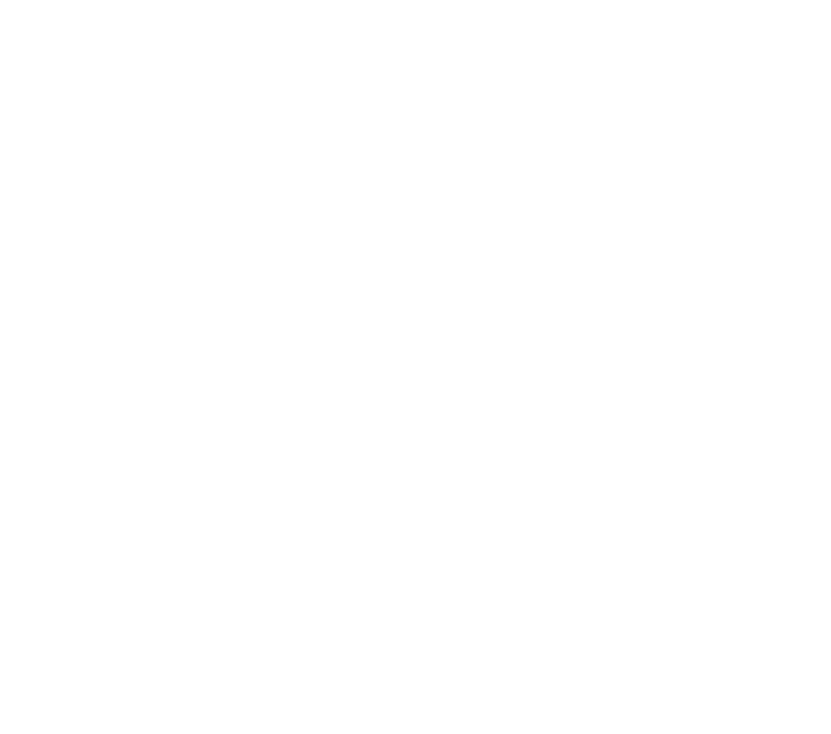
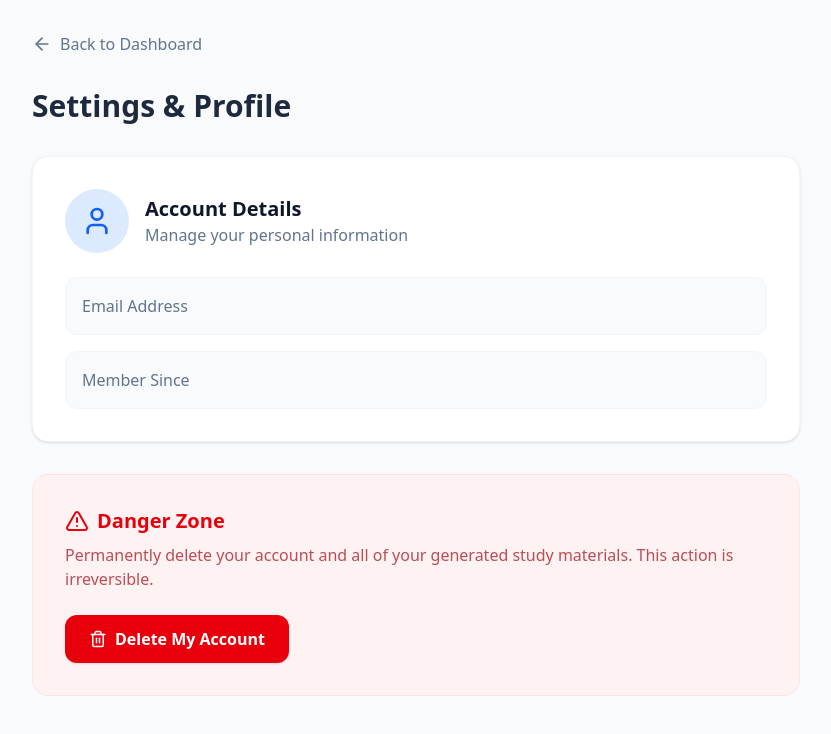
Before and after one commit to AbdulMoez777/Final_Project, a React (Vite) app in the folder fypfolder/: page /settings in a window 1280 px wide. Before the commit this address had no page. Shown: the top 734 px of the page, without its empty margins (224-1055 px from the left). Built offline with nearby package versions, Linux system fonts and the light colour scheme; no server answers; sample sign-in values are in the browser's storage.

Commit message:
Account Del Created

```diff
--- a/fypfolder/src/App.jsx
+++ b/fypfolder/src/App.jsx
@@ -9,6 +9,7 @@
 import QuizGenerator from './pages/QuizGenerator';
 import FlashcardsPage from './pages/FlashcardsPage';
 import ActivityViewer from './pages/ActivityViewer';
+import Settings from './pages/Settings';
 
 function App() {
   return (
@@ -25,6 +26,7 @@
         <Route path="/quiz-generator" element={<QuizGenerator />} />
         <Route path="/flashcards" element={<FlashcardsPage />} />
         <Route path="/activity/:id" element={<ActivityViewer />} />
+        <Route path="/settings" element={<Settings />} />
       </Routes>
     </BrowserRouter>
   );
--- a/fypfolder/src/pages/Dashboard.jsx
+++ b/fypfolder/src/pages/Dashboard.jsx
@@ -4,7 +4,6 @@
   FileText,
   BrainCircuit,
   Layers,
-  UploadCloud,
   Settings,
   LogOut,
   Search,
@@ -19,8 +18,9 @@
   const navigate = useNavigate();
 
   const [recentActivities, setRecentActivities] = useState([]);
+  const [searchQuery, setSearchQuery] = useState("");
+  const [userName, setUserName] = useState("Student"); // State is ready!
 
-  // 👇 NEW: State to hold your actual database stats
   const [progressStats, setProgressStats] = useState({
     quizzes_taken: 0,
     flashcards_reviewed: 0,
@@ -29,7 +29,6 @@
 
   const [isLoadingActivities, setIsLoadingActivities] = useState(true);
 
-  // 👇 UPDATED: Fetches the new combined data structure from Django
   useEffect(() => {
     const fetchRecentActivity = async () => {
       try {
@@ -49,15 +48,20 @@
               Authorization: `Token ${token}`,
               "Content-Type": "application/json",
             },
-          },
+          }
         );
 
         if (response.ok) {
           const data = await response.json();
           setRecentActivities(data.recent_activity);
           setProgressStats(data.progress_stats);
+
+          // 👇 UPDATE 1: Save the username from Django!
+          if (data.username) {
+            setUserName(data.username);
+          }
+
         } else if (response.status === 401) {
-          // If Django says "Unauthorized" (maybe the token expired)
           localStorage.removeItem("token");
           navigate("/login");
         } else {
@@ -71,12 +75,21 @@
     };
 
     fetchRecentActivity();
-  }, []);
+  }, [navigate]);
 
   const handleLogout = () => {
     localStorage.removeItem("token");
     navigate("/login");
   };
+
+  const filteredActivities = recentActivities.filter((activity) => {
+    const searchLower = searchQuery.toLowerCase();
+    return (
+      activity.title.toLowerCase().includes(searchLower) ||
+      activity.file.toLowerCase().includes(searchLower) ||
+      activity.type.toLowerCase().includes(searchLower)
+    );
+  });
 
   return (
     <div className="flex h-screen bg-slate-50 font-sans">
@@ -109,11 +122,10 @@
             icon={<Layers size={20} />}
             text="Flashcards"
           />
-
         </nav>
 
         <div className="p-4 border-t border-slate-100">
-          <SidebarItem icon={<Settings size={20} />} text="Settings" />
+          <SidebarItem onClick={() => navigate('/settings')} icon={<Settings size={20} />} text="Settings" />
           <button
             onClick={handleLogout}
             className="flex items-center gap-3 px-4 py-3 text-red-500 hover:bg-red-50 rounded-xl w-full transition-colors font-medium"
@@ -138,16 +150,15 @@
               />
               <input
                 type="text"
-                placeholder="Search summaries..."
+                placeholder="Search activity..."
+                value={searchQuery}
+                onChange={(e) => setSearchQuery(e.target.value)}
                 className="pl-10 pr-4 py-2 bg-slate-100 rounded-full text-sm focus:outline-none focus:ring-2 focus:ring-blue-200 w-64"
               />
             </div>
-            <button className="relative text-slate-500 hover:text-blue-600">
-              <Bell size={24} />
-              <span className="absolute top-0 right-0 w-2.5 h-2.5 bg-red-500 rounded-full border-2 border-white"></span>
-            </button>
-            <div className="w-10 h-10 bg-blue-100 rounded-full flex items-center justify-center text-blue-600 font-bold">
-              AM
+
+            <div className="w-10 h-10 bg-blue-100 rounded-full flex items-center justify-center text-blue-600 font-bold uppercase">
+              {userName.charAt(0)}
             </div>
           </div>
         </header>
@@ -156,8 +167,9 @@
         <div className="flex-1 overflow-y-auto p-8">
           <div className="max-w-6xl mx-auto">
             <div className="mb-8">
-              <h1 className="text-3xl font-bold text-slate-900">
-                Welcome back, Abdul Moez! 👋
+              {/* 👇 UPDATE 3: Dynamic Welcome Message */}
+              <h1 className="text-3xl font-bold text-slate-900 capitalize">
+                Welcome back, {userName.split('@')[0]}! 👋
               </h1>
               <p className="text-slate-500 mt-1">
                 Ready to generate some new study materials today?
@@ -195,7 +207,6 @@
             <div className="grid grid-cols-1 lg:grid-cols-3 gap-8">
               {/* Left Column: Stats & Goals */}
               <div className="space-y-8">
-                {/* 👇 UPDATED: Stats Row now uses Real Data */}
                 <div className="bg-white p-6 rounded-2xl shadow-sm border border-slate-100">
                   <h3 className="font-bold text-slate-800 mb-4">
                     Your Progress
@@ -238,8 +249,8 @@
                       <Loader2 className="animate-spin mb-2" size={32} />
                       <p>Loading your history...</p>
                     </div>
-                  ) : recentActivities.length > 0 ? (
-                    recentActivities.map((activity) => (
+                  ) : filteredActivities.length > 0 ? (
+                    filteredActivities.map((activity) => (
                       <DynamicActivityItem
                         key={activity.id}
                         activity={activity}
@@ -248,8 +259,9 @@
                   ) : (
                     <div className="text-center py-10 text-slate-500">
                       <p>
-                        No recent activity found. Generate a quiz or summary to
-                        get started!
+                        {searchQuery
+                          ? `No results found for "${searchQuery}"`
+                          : "No recent activity found. Generate a quiz or summary to get started!"}
                       </p>
                     </div>
                   )}
@@ -329,8 +341,9 @@
 
   return (
     <div
-    onClick={() => navigate(`/activity/${activity.id}`)}
-    className="cursor-pointer hover:shadow-md flex items-center justify-between p-4 border border-slate-100 rounded-xl hover:border-blue-200 transition-all bg-slate-50/50">
+      onClick={() => navigate(`/activity/${activity.id}`)}
+      className="cursor-pointer hover:shadow-md flex items-center justify-between p-4 border border-slate-100 rounded-xl hover:border-blue-200 transition-all bg-slate-50/50"
+    >
       <div className="flex items-center gap-4">
         <div
           className={`w-10 h-10 ${bgClass} ${iconClass} rounded-full flex items-center justify-center flex-shrink-0`}
--- /dev/null
+++ b/fypfolder/src/pages/Settings.jsx
@@ -0,0 +1,139 @@
+import React, { useState, useEffect } from "react";
+import { ArrowLeft, User, Trash2, AlertTriangle, Loader2 } from "lucide-react";
+import { useNavigate } from "react-router-dom";
+
+const Settings = () => {
+  const navigate = useNavigate();
+  const [profile, setProfile] = useState(null);
+  const [isLoading, setIsLoading] = useState(true);
+
+  // 1. Fetch the user's profile data when the page loads
+  useEffect(() => {
+    const fetchProfile = async () => {
+      try {
+        const token = localStorage.getItem("token");
+        if (!token) return navigate("/login");
+
+        const response = await fetch("http://127.0.0.1:8000/api/profile/", {
+          headers: { Authorization: `Token ${token}` },
+        });
+
+        if (response.ok) {
+          const data = await response.json();
+          console.log("DJANGO SENT:", data);
+          setProfile(data);
+        } else {
+          console.error("DJANGO ERROR STATUS:", response.status);
+        }
+      } catch (error) {
+        console.error("Failed to load profile", error);
+      } finally {
+        setIsLoading(false);
+      }
+    };
+
+    fetchProfile();
+  }, [navigate]);
+
+  // 2. The function to delete the account
+  const handleDeleteAccount = async () => {
+    // Double check that they actually want to do this!
+    const confirmDelete = window.confirm(
+      "Are you absolutely sure? This will permanently delete your account, all your quizzes, flashcards, and summaries. This cannot be undone.",
+    );
+
+    if (!confirmDelete) return;
+
+    try {
+      const token = localStorage.getItem("token");
+      const response = await fetch("http://127.0.0.1:8000/api/profile/", {
+        method: "DELETE",
+        headers: { Authorization: `Token ${token}` },
+      });
+
+      if (response.ok) {
+        alert("Your account has been deleted.");
+        localStorage.removeItem("token");
+        navigate("/login");
+      } else {
+        alert("Failed to delete account. Please try again.");
+      }
+    } catch (error) {
+      alert("Network error.");
+    }
+  };
+
+  if (isLoading)
+    return (
+      <div className="flex justify-center mt-20">
+        <Loader2 className="animate-spin text-blue-500" size={40} />
+      </div>
+    );
+
+  return (
+    <div className="min-h-screen bg-slate-50 p-8 font-sans text-slate-800">
+      <div className="max-w-3xl mx-auto">
+        {/* Header */}
+        <button
+          onClick={() => navigate("/dashboard")}
+          className="flex items-center text-slate-500 hover:text-blue-600 mb-8 font-medium transition-colors group"
+        >
+          <ArrowLeft
+            size={20}
+            className="mr-2 group-hover:-translate-x-1 transition-transform"
+          />
+          Back to Dashboard
+        </button>
+
+        <h1 className="text-3xl font-bold mb-8">Settings & Profile</h1>
+
+        {/* Profile Card */}
+        <div className="bg-white p-8 rounded-2xl shadow-sm border border-slate-100 mb-8">
+          <div className="flex items-center gap-4 mb-6">
+            <div className="w-16 h-16 bg-blue-100 text-blue-600 rounded-full flex items-center justify-center font-bold text-2xl">
+              <User size={32} />
+            </div>
+            <div>
+              <h2 className="text-xl font-bold text-slate-900">
+                Account Details
+              </h2>
+              <p className="text-slate-500">Manage your personal information</p>
+            </div>
+          </div>
+
+          <div className="space-y-4">
+            <div className="flex justify-between p-4 bg-slate-50 rounded-xl border border-slate-100">
+              <span className="text-slate-500 font-medium">Email Address</span>
+              <span className="font-bold text-slate-800">{profile?.email}</span>
+            </div>
+            <div className="flex justify-between p-4 bg-slate-50 rounded-xl border border-slate-100">
+              <span className="text-slate-500 font-medium">Member Since</span>
+              <span className="font-bold text-slate-800">
+                {profile?.date_joined}
+              </span>
+            </div>
+          </div>
+        </div>
+
+        {/* Danger Zone */}
+        <div className="bg-red-50 p-8 rounded-2xl border border-red-100">
+          <div className="flex items-center gap-2 text-red-600 font-bold text-xl mb-2">
+            <AlertTriangle size={24} /> Danger Zone
+          </div>
+          <p className="text-red-800/70 mb-6">
+            Permanently delete your account and all of your generated study
+            materials. This action is irreversible.
+          </p>
+          <button
+            onClick={handleDeleteAccount}
+            className="flex items-center gap-2 bg-red-600 hover:bg-red-700 text-white px-6 py-3 rounded-xl font-bold transition-colors shadow-sm hover:shadow-md"
+          >
+            <Trash2 size={18} /> Delete My Account
+          </button>
+        </div>
+      </div>
+    </div>
+  );
+};
+
+export default Settings;
```
Also changed, not shown: 2 other files (tests, documents, lock files or other folders).
